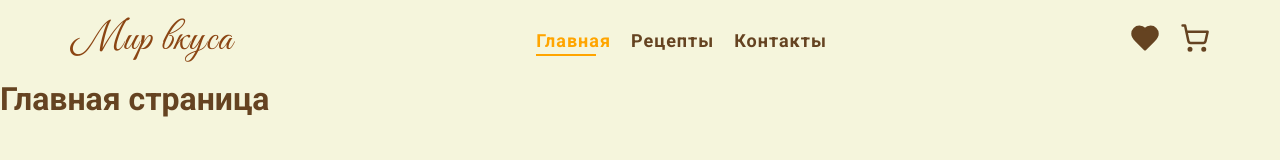
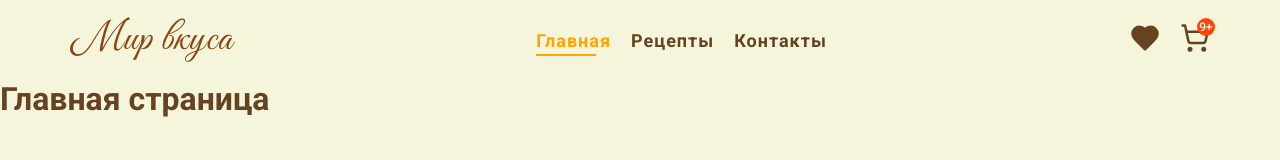
Before and after one commit to Pazylov/recipes, a React (Vite) app: page / in a window 1280 px wide. Shown: the top 160 px of the page. Built offline with nearby package versions, Linux system fonts and the light colour scheme; a web font is replaced by a local one.

Commit message:
Добавляет бейджик на иконку корзины в шапке при добавление товара в корзину

```diff
--- /dev/null
+++ b/src/features/cart/model/cartStore.js
@@ -0,0 +1,25 @@
+import { create } from 'zustand'
+import { persist } from 'zustand/middleware'
+
+const useCartStore = create(
+	persist(
+		(set, get) => ({
+			items: [1, 2, 3, 4, 5, 6, 7, 8, 9, 10],
+
+			addToCart: product =>
+				set(state => ({
+					items: [...state.items, product],
+				})),
+
+			removeFromCart: productId =>
+				set(state => ({
+					items: state.items.filter(item => item.id !== productId),
+				})),
+
+			clear: () => set({ items: [] }),
+		}),
+		{ name: 'cart-storage', getStorage: () => localStorage }
+	)
+)
+
+export default useCartStore
--- /dev/null
+++ b/src/features/cart/ui/cartBadge/CartBadge.jsx
@@ -0,0 +1,14 @@
+import React from 'react'
+import useCartStore from '../../model/cartStore'
+import styles from './CartBadge.module.scss'
+
+const CartBadge = () => {
+	const itemCount = useCartStore(state => state.items.length)
+
+	if (itemCount === 0) return null
+	return (
+		<span className={styles.badge}>{itemCount > 9 ? '9+' : itemCount}</span>
+	)
+}
+
+export default CartBadge
--- /dev/null
+++ b/src/features/cart/ui/cartBadge/CartBadge.module.scss
@@ -0,0 +1,16 @@
+.badge {
+	font-family: $font-roboto;
+	position: absolute;
+	top: -5px;
+	right: -5px;
+	background-color: $color-red;
+	color: white;
+	font-size: 12px;
+	font-weight: 500;
+	border-radius: 50%;
+	width: 18px;
+	height: 18px;
+	display: flex;
+	align-items: center;
+	justify-content: center;
+}
--- a/src/shared/ui/icon/cartIcon/CartIcon.jsx
+++ b/src/shared/ui/icon/cartIcon/CartIcon.jsx
@@ -1,9 +1,15 @@
+import CartBadge from '@/features/cart/ui/cartBadge/CartBadge'
 import { ShoppingCart } from 'lucide-react'
 import React from 'react'
 import styles from './CartIcon.module.scss'
 
-const CartIcon = ({ variant = 'default' }) => {
-	return <ShoppingCart className={`${styles.icon} ${styles[variant]}`} />
+const CartIcon = ({ variant = 'default', withBadge = false }) => {
+	return (
+		<div className={styles.cont}>
+			<ShoppingCart className={`${styles.icon} ${styles[variant]}`} />
+			{withBadge && <CartBadge />}
+		</div>
+	)
 }
 
 export default CartIcon
--- a/src/shared/ui/icon/cartIcon/CartIcon.module.scss
+++ b/src/shared/ui/icon/cartIcon/CartIcon.module.scss
@@ -1,5 +1,9 @@
-.icon {
-	transition: all 0.3s ease;
+.cont {
+	position: relative;
+
+	.icon {
+		transition: all 0.3s ease;
+	}
 }
 
 .default {
--- a/src/widgets/header/ui/HomeHeader.jsx
+++ b/src/widgets/header/ui/HomeHeader.jsx
@@ -11,6 +11,7 @@ import UserMenu from './userMenu/UserMenu'
 const HomeHeader = () => {
 	const [isBurgerOpen, setBurgerOpen] = useState(false)
 	const toggleBurger = () => setBurgerOpen(prev => !prev)
+	const onCloseBurgerMenu = () => setBurgerOpen(false)
 
 	return (
 		<header className={styles.header}>
@@ -21,8 +22,8 @@ const HomeHeader = () => {
 						<Logo />
 					</div>
 					<Navigation isOpen={isBurgerOpen} />
-					<BurgerMenu isOpen={isBurgerOpen} onClose={toggleBurger} />
-					<UserMenu onClose={toggleBurger} />
+					<BurgerMenu isOpen={isBurgerOpen} onClose={onCloseBurgerMenu} />
+					<UserMenu onClose={onCloseBurgerMenu} />
 				</div>
 			</Container>
 		</header>
--- a/src/widgets/header/ui/userMenu/UserMenu.jsx
+++ b/src/widgets/header/ui/userMenu/UserMenu.jsx
@@ -14,7 +14,7 @@ const UserMenu = ({ onClose }) => {
 			</li>
 			<li>
 				<Link to='/cart' onClick={onClose}>
-					<CartIcon variant='header' />
+					<CartIcon variant='header' withBadge />
 				</Link>
 			</li>
 		</ul>
```
